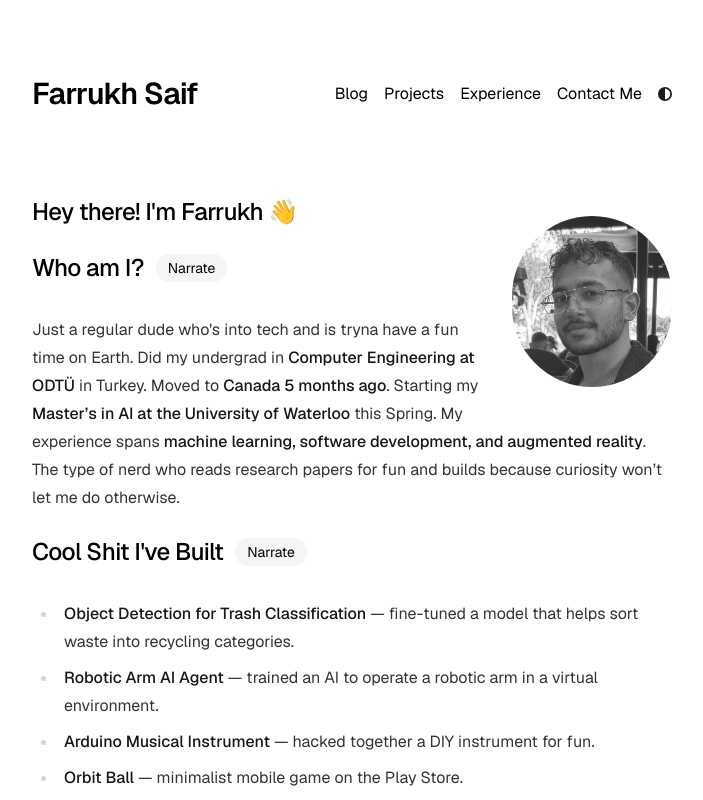
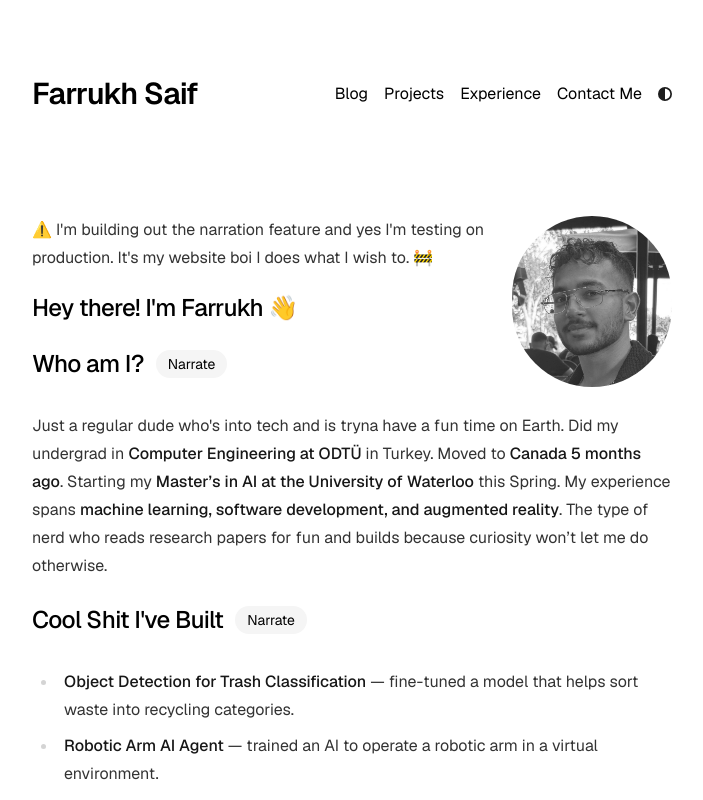
Before and after one commit to farrukh-saif/Portfolio, a Next.js app: page / in a window 1280 px wide. Shown: the top 800 px of the page, without its empty margins (288-991 px from the left). Built offline with nearby package versions, Linux system fonts and the light colour scheme; no server answers.

Commit message:
Add construction warning

```diff
--- a/app/page.tsx
+++ b/app/page.tsx
@@ -25,9 +25,9 @@ export default function Page() {
         />
       </a>
 
-      {/* <div className="prose prose-neutral dark:prose-invert">
-      <p>⚠️ I'm building out the narration feature and yes I'm testing on production. It's my website boi . 🚧 </p>
-      </div> */}
+      <div className="prose prose-neutral dark:prose-invert">
+      <p>⚠️ I'm building out the narration feature and yes I'm testing on production. It's my website boi I does what I wish to. 🚧 </p>
+      </div>
 
       <h1 className="text-2xl font-medium tracking-tight">
         Hey there! I'm Farrukh 👋
```
